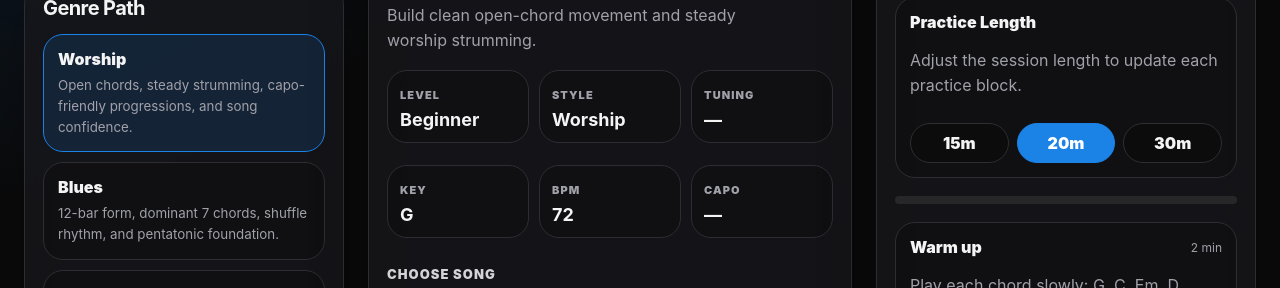
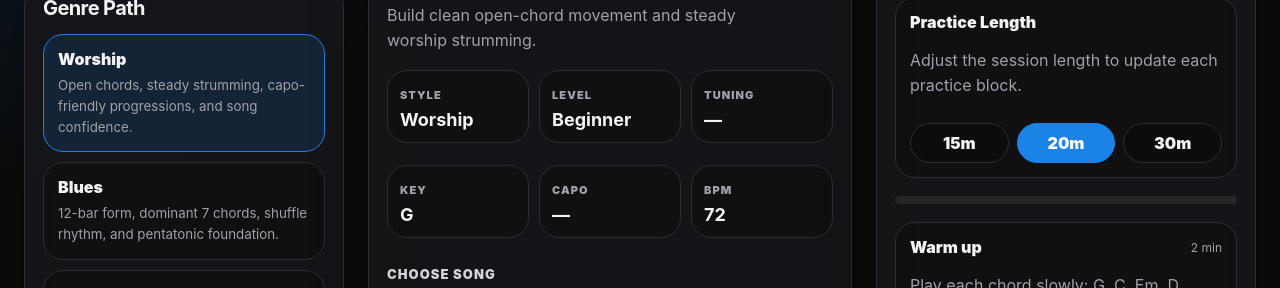
Before and after one commit to ajohnson1031/guitar-journey-v1, a React (Vite) app: page / in a window 1280 px wide. Shown: the part 347-635 px from the top of the page. Built offline with nearby package versions, Linux system fonts and the light colour scheme.

Commit message:
swap style | level

```diff
--- a/src/components/CurrentSongCard.jsx
+++ b/src/components/CurrentSongCard.jsx
@@ -51,15 +51,15 @@ export default function CurrentSongCard({ filteredSongs, masteredSongs, onDelete
 
       <div className="song-detail-grid-wrap">
         <div className="info-grid compact-info-grid song-detail-grid">
+          <InfoCard label="Style" value={selectedSong.genre} />
           <InfoCard label="Level" value={selectedSong.difficulty} />
-          <InfoCard label="Style" value={selectedSong.genre} />
           <InfoCard label="Tuning" value={selectedSong.tuning} />
         </div>
 
         <div className="info-grid compact-info-grid song-detail-grid">
           <InfoCard label="Key" value={selectedSong.key} />
+          <InfoCard label="Capo" value={selectedSong.capo} />
           <InfoCard label="BPM" value={selectedSong.bpm} />
-          <InfoCard label="Capo" value={selectedSong.capo} />
         </div>
       </div>
 
```
